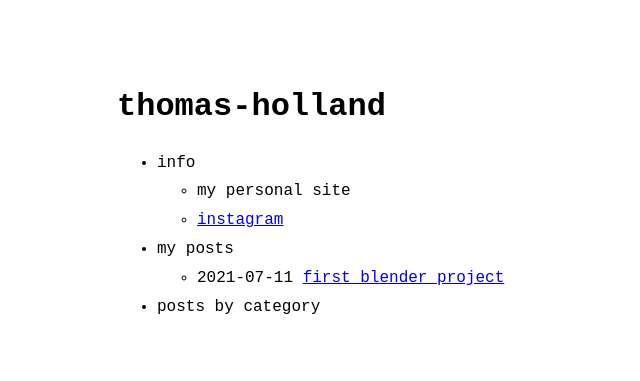
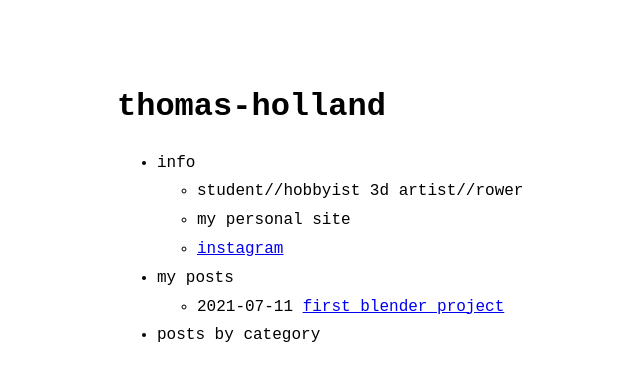
Before and after one commit to thomas-holland/thomas-holland.github.io, a Jekyll site: the page built from index.md, in a window 1280 px wide. Shown: the top 381 px of the page, without its empty margins (203-843 px from the left). Built offline with Jekyll 4.4.1, drawn with Linux system fonts in a browser that asks for light colours.

Commit message:
Update menu.yml

```diff
--- a/_data/menu.yml
+++ b/_data/menu.yml
@@ -4,6 +4,7 @@
 entries:
   - title: info
     entries:
+      - title: student//hobbyist 3d artist//rower
       - title: my personal site
       - title: instagram
         url: https://www.instagram.com/th_thomasholland/
```
